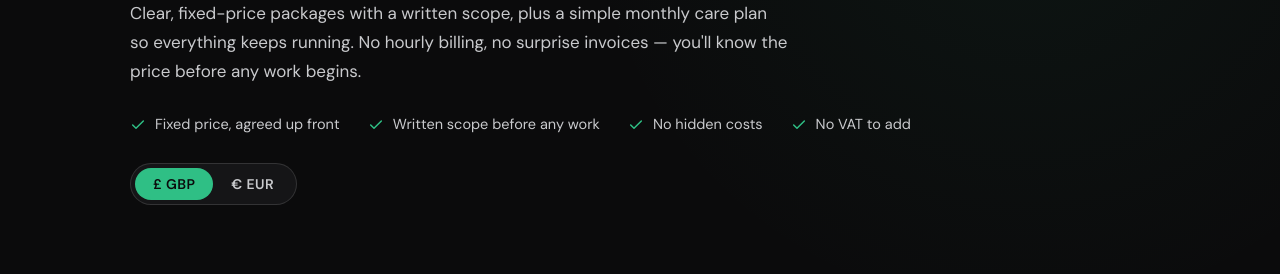
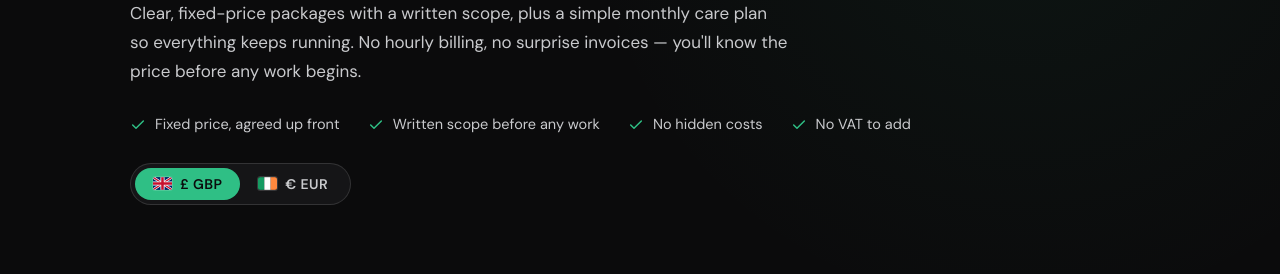
Before and after one commit to AXRIK-dev/axrik-site, a plain HTML site: page website/pricing.html in a window 1280 px wide. Shown: the part 526-800 px from the top of the page. Drawn offline with Linux system fonts and the light colour scheme.

Commit message:
Add UK and Ireland flags to currency toggle

```diff
--- a/website/pricing.html
+++ b/website/pricing.html
@@ -127,6 +127,7 @@
       border-radius: 30px; padding: 4px; background: var(--bg-1);
     }
     .cur-toggle button {
+      display: inline-flex; align-items: center; gap: 8px;
       font-family: 'DM Sans', sans-serif; font-size: 14px; font-weight: 600;
       letter-spacing: .03em; color: var(--text-2);
       background: none; border: none; cursor: pointer;
@@ -134,6 +135,10 @@
       transition: background .2s ease, color .2s ease;
     }
     .cur-toggle button.on { background: var(--green); color: var(--bg); }
+    .cur-toggle .flag {
+      width: 19px; height: 13px; border-radius: 2.5px; flex-shrink: 0;
+      box-shadow: 0 0 0 1px rgba(255,255,255,0.15);
+    }
 
     @media (max-width: 860px) {
       .tiers, .care { grid-template-columns: 1fr; }
@@ -181,8 +186,14 @@
         <span class="pn"><svg width="16" height="16" viewBox="0 0 24 24" fill="none" stroke="currentColor" stroke-width="2.2" stroke-linecap="round" stroke-linejoin="round"><polyline points="20 6 9 17 4 12"/></svg> No VAT to add</span>
       </div>
       <div class="cur-toggle reveal reveal-delay-3" role="group" aria-label="Currency">
-        <button type="button" id="curGbp" class="on" aria-pressed="true">£ GBP</button>
-        <button type="button" id="curEur" aria-pressed="false">€ EUR</button>
+        <button type="button" id="curGbp" class="on" aria-pressed="true">
+          <svg class="flag" viewBox="0 0 60 40" aria-hidden="true"><rect width="60" height="40" fill="#012169"/><path d="M0,0 60,40 M60,0 0,40" stroke="#fff" stroke-width="8"/><path d="M0,0 60,40 M60,0 0,40" stroke="#C8102E" stroke-width="4"/><path d="M30,0 V40 M0,20 H60" stroke="#fff" stroke-width="13"/><path d="M30,0 V40 M0,20 H60" stroke="#C8102E" stroke-width="8"/></svg>
+          £ GBP
+        </button>
+        <button type="button" id="curEur" aria-pressed="false">
+          <svg class="flag" viewBox="0 0 60 40" aria-hidden="true"><rect width="20" height="40" fill="#169B62"/><rect x="20" width="20" height="40" fill="#fff"/><rect x="40" width="20" height="40" fill="#FF883E"/></svg>
+          € EUR
+        </button>
       </div>
     </div>
   </section>
```
